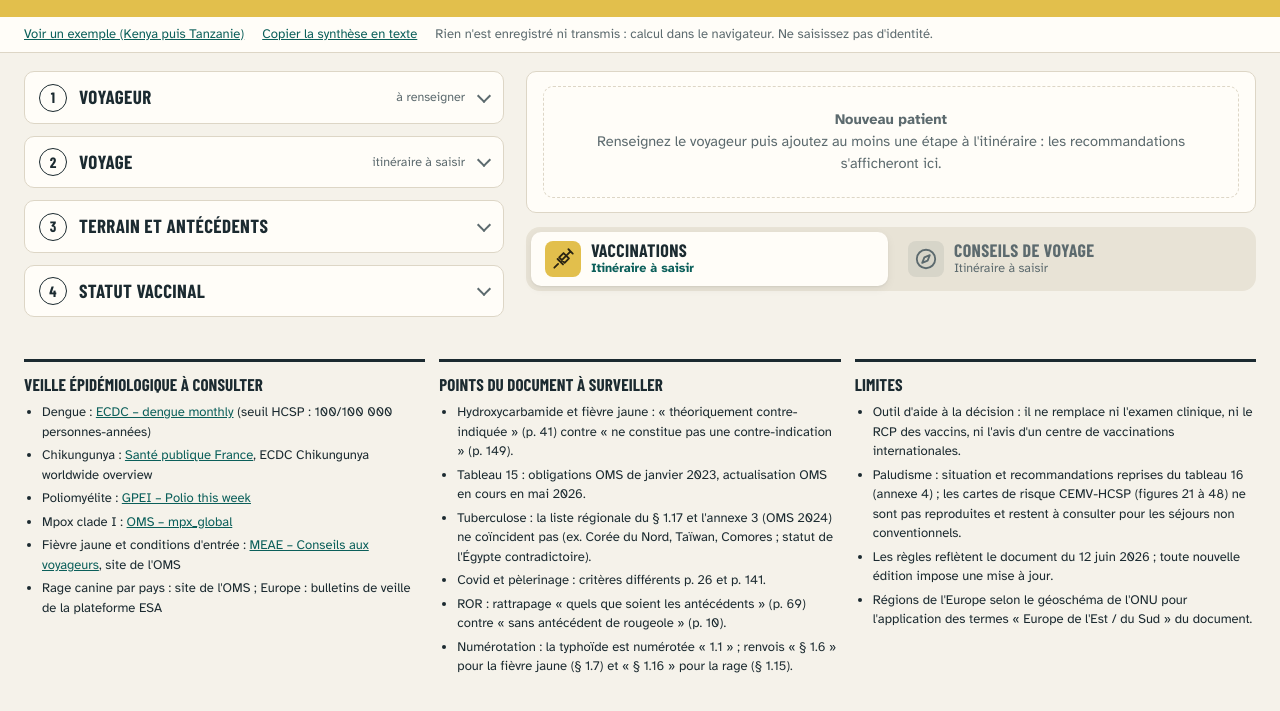
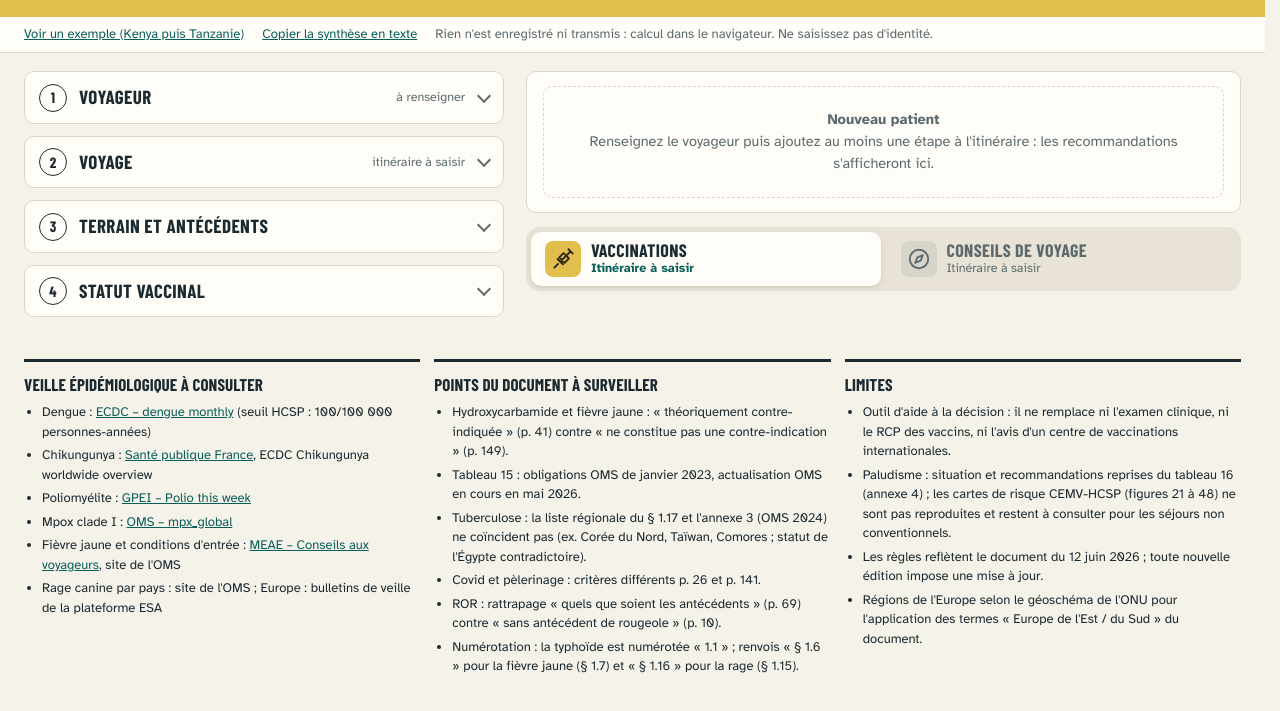
Before and after one commit to J4kdax/plan-vaccinal, a plain HTML site: page index.html in a window 1280 px wide. Shown: the part 203-914 px from the top of the page. Drawn offline with nearby package versions, Linux system fonts and the light colour scheme.

Commit message:
Add files via upload

```diff
--- a/index.html
+++ b/index.html
@@ -54,6 +54,9 @@
 * { box-sizing: border-box; }
 [hidden] { display: none !important; }
 html, body { margin: 0; }
+/* Réserve la place de la barre de défilement : la page ne se décale plus quand une section se déplie */
+html { scrollbar-gutter: stable; }
+@supports not (scrollbar-gutter: stable) { html { overflow-y: scroll; } }
 body { background: var(--paper); color: var(--ink); font: 14.5px/1.5 var(--font-body); }
 h1, h2, h3 { font-family: var(--font-display); text-wrap: balance; margin: 0; letter-spacing: 0.005em; }
 a { color: var(--accent); }
```
